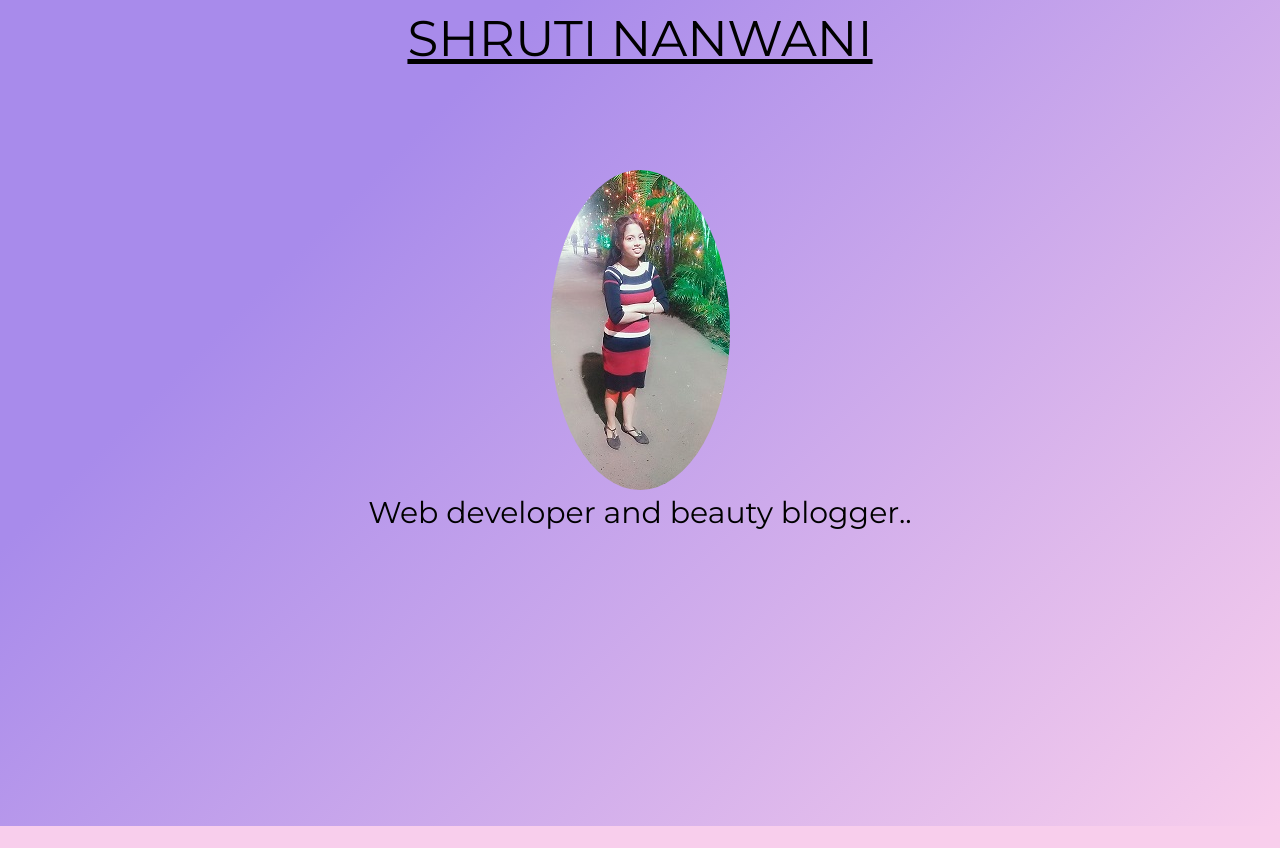
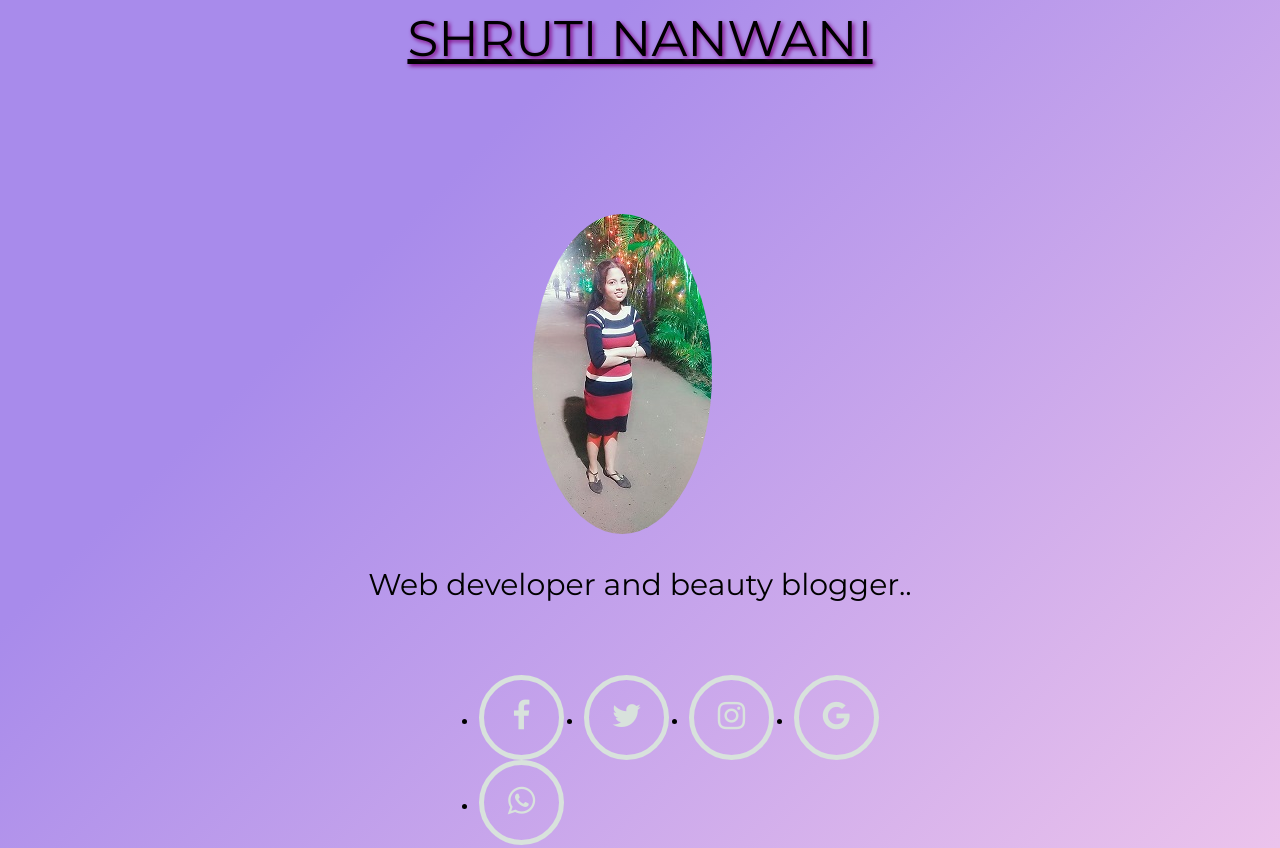
Before and after one commit to shrutinanwani/shrutinanwani.github.io, a plain HTML site: page index.html in a window 1280 px wide. Shown: the top 848 px of the page. Before the commit the page ends 826 px from the top, so only its background shows below. Drawn offline with Linux system fonts and the light colour scheme.

Commit message:
portfolio

```diff
--- a/index.html
+++ b/index.html
@@ -5,6 +5,7 @@
     <meta name="viewport" content="width=device-width, initial-scale=1.0">
     <link href="https://fonts.googleapis.com/css2?family=Montserrat&display=swap" rel="stylesheet">
     <link rel="stylesheet" href="style.css">
+    <link href="https://maxcdn.bootstrapcdn.com/font-awesome/4.7.0/css/font-awesome.min.css" rel="stylesheet" integrity="sha384-wvfXpqpZZVQGK6TAh5PVlGOfQNHSoD2xbE+QkPxCAFlNEevoEH3Sl0sibVcOQVnN" crossorigin="anonymous">
     <title>Shruti Nanwani</title>
 </head>
 
@@ -20,6 +21,15 @@
 
                 Web developer and beauty blogger..
             </div>
+            <div class="wrapper">
+                <ul>
+                    <li class="facebook"><a href="#"><i class="fa fa-facebook fa-2x" aria-hidden="true"></i></a></li>
+                    <li class="twitter"><a href="#"><i class="fa fa-twitter fa-2x" aria-hidden="true"></i></a></li>
+                    <li class="instagram"><a href="#"><i class="fa fa-instagram fa-2x" aria-hidden="true"></i></a></li>
+                    <li class="google"><a href="#"><i class="fa fa-google fa-2x" aria-hidden="true"></i></a></li>
+                    <li class="whatsapp"><a href="#"><i class="fa fa-whatsapp fa-2x" aria-hidden="true"></i></a></li>
+                  </ul>
+            </div>
         </div>
 
 
--- a/style.css
+++ b/style.css
@@ -5,8 +5,8 @@ font-family: 'Montserrat', sans-serif;
 }
 .container{
     display: grid;
-    grid-template-rows: 1fr 1fr 1fr 1fr 1fr;
-    grid-template-columns: 1fr 1fr 1fr 1fr 1fr ;
+    grid-template-rows: 1fr 1fr 1fr 1fr 1fr 1fr;
+    grid-template-columns: 1fr 1fr 1fr 1fr 1fr  ;
     text-align:center;
 
 }
@@ -18,12 +18,17 @@ font-family: 'Montserrat', sans-serif;
     grid-column: 2/5;
     grid-row:1/2;
     font-size: 50px;
+    color:black ;
+    text-shadow:2px 2px 4px purple;
 }
 
 .img{
     grid-row: 2/4;
     grid-column: 3/4;
     border-radius: 50%;
+    box-shadow:10px blueviolet;
+    margin-top: 10px;
+    margin-bottom: 10px;
 }
 
 .text{
@@ -32,3 +37,97 @@ font-family: 'Montserrat', sans-serif;
     font-size: 30px;
     text-align: center;
 }
+
+.wrapper {
+    grid-row: 5/6;
+    grid-column:3/5;
+    transform: translate(-50%, -50%);
+    width: 550px;
+    text-align: center;
+    padding-left: 80%;
+  }
+
+  .wrapper ul li {
+    width: 75px;
+    height: 75px;
+    line-height: 75px;
+    margin: 0 10px;
+    text-align: center;
+    cursor: pointer;
+    border-radius: 50%;
+    border: 5px solid #D8E2DC;
+    float: left;
+    transition: all 0.5s ease;
+  }
+
+
+  .wrapper ul li .fa {
+    color: #D8E2DC;
+    margin-top: 20px;
+    transition: all 0.5s ease;
+  }
+
+
+  .wrapper ul li:hover.facebook {
+    border: 5px solid #3b5998;
+    box-shadow: 0 0 15px #3b5998;
+    transition: all 0.5s ease;
+  }
+
+  .wrapper ul li:hover .fa-facebook {
+    color: #3b5998;
+    text-shadow: 0 0 15px #3b5998;
+    transition: all 0.5s ease;
+  }
+
+
+  .wrapper ul li:hover.twitter {
+    border: 5px solid #00aced;
+    box-shadow: 0 0 15px #00aced;
+    transition: all 0.5s ease;
+  }
+
+  .wrapper ul li:hover .fa-twitter {
+    color: #00aced;
+    text-shadow: 0 0 15px #00aced;
+    transition: all 0.5s ease;
+  }
+
+
+  .wrapper ul li:hover.instagram {
+    border: 5px solid #bc2a8d;
+    box-shadow: 0 0 15px #bc2a8d;
+    transition: all 0.5s ease;
+  }
+
+  .wrapper ul li:hover .fa-instagram {
+    color: #bc2a8d;
+    text-shadow: 0 0 15px #bc2a8d;
+    transition: all 0.5s ease;
+  }
+
+
+  .wrapper ul li:hover.google {
+    border: 5px solid #dd4b39;
+    box-shadow: 0 0 15px #dd4b39;
+    transition: all 0.5s ease;
+  }
+
+  .wrapper ul li:hover .fa-google {
+    color: #dd4b39;
+    text-shadow: 0 0 15px #dd4b39;
+    transition: all 0.5s ease;
+  }
+
+
+  .wrapper ul li:hover.whatsapp {
+    border: 5px solid #4dc247;
+    box-shadow: 0 0 15px #4dc247;
+    transition: all 0.5s ease;
+  }
+
+  .wrapper ul li:hover .fa-whatsapp {
+    color: #4dc247;
+    text-shadow: 0 0 15px #4dc247;
+    transition: all 0.5s ease;
+  }
```
Also changed, not shown: static/img/profile2.jpg (added).
